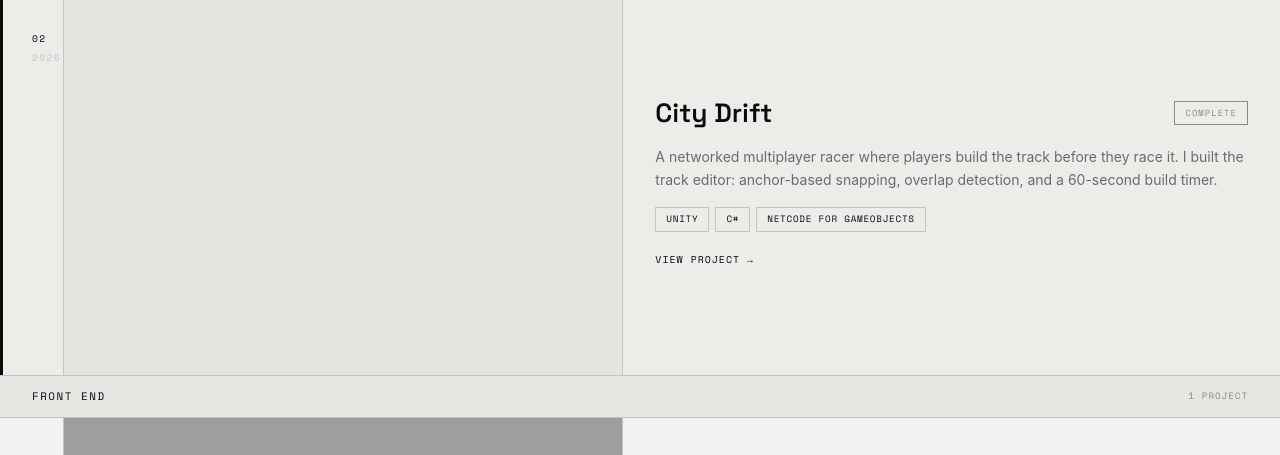
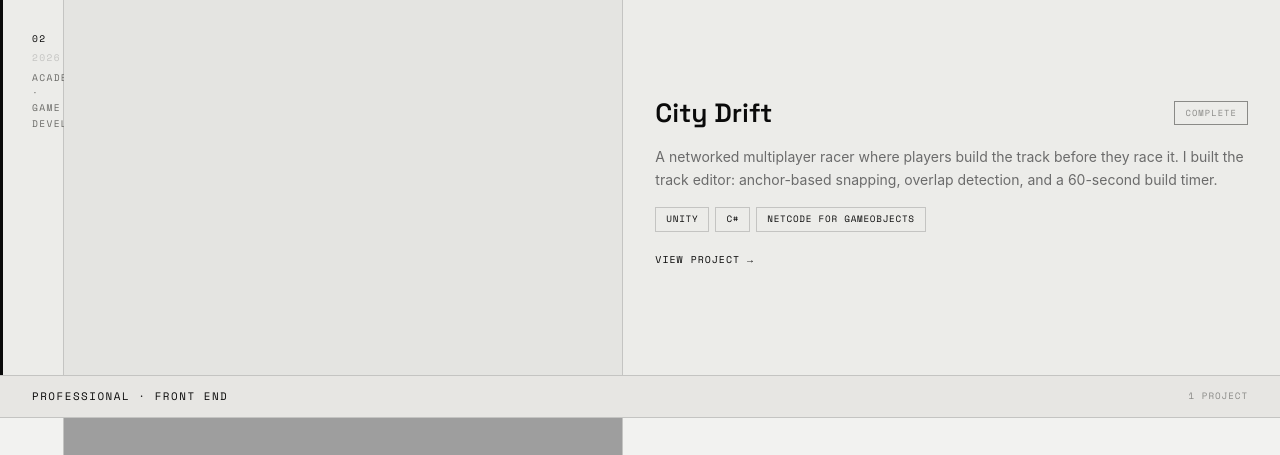
Before and after one commit to schwabjonas/published-PW, an Angular app: page /portfolio in a window 1280 px wide. Shown: the part 935-1390 px from the top of the page. Built offline with nearby package versions, Linux system fonts and the light colour scheme; grey boxes are pictures that could not be loaded.

Commit message:
Show section and category on highlighted rows and All-tab group headers

```diff
--- a/src/app/portfolio.html
+++ b/src/app/portfolio.html
@@ -58,6 +58,7 @@
         <div class="project-meta">
           <span class="project-number">{{ number(i) }}</span>
           <span class="project-year">{{ year(project) }}</span>
+          <span class="project-taxonomy">{{ taxonomy(project) }}</span>
         </div>
 
         @if (project.image_url) {
@@ -85,9 +86,9 @@
     }
   }
 
-  @for (group of groups(); track group.category) {
+  @for (group of groups(); track group.key) {
     <div class="projects-category-bar">
-      <span class="projects-category-label">{{ group.category }}</span>
+      <span class="projects-category-label">{{ groupLabel(group) }}</span>
       <span class="projects-category-count">{{ group.projects.length }} {{ group.projects.length === 1 ? 'project' : 'projects' }}</span>
     </div>
 
--- a/src/app/portfolio.ts
+++ b/src/app/portfolio.ts
@@ -4,6 +4,9 @@ import { RouterLink } from '@angular/router';
 import { Project, ProjectService } from './project.service';
 
 interface CategoryGroup {
+  /** Composite key, so two sections can both have a "Front End" group. */
+  key: string;
+  section: string;
   category: string;
   projects: Project[];
 }
@@ -85,10 +88,13 @@ export class Portfolio {
     const byName = new Map<string, CategoryGroup>();
     for (const project of this.visible()) {
       if (project.featured) continue; // shown in the highlight block instead
-      let group = byName.get(project.category);
+      // Keyed by section *and* category: on the All tab an Academia "Front End"
+      // project must not fall into the Professional "Front End" group.
+      const key = `${project.section}|${project.category}`;
+      let group = byName.get(key);
       if (!group) {
-        group = { category: project.category, projects: [] };
-        byName.set(project.category, group);
+        group = { key, section: project.section, category: project.category, projects: [] };
+        byName.set(key, group);
         groups.push(group);
       }
       group.projects.push(project);
@@ -123,6 +129,26 @@ export class Portfolio {
     return section === null ? null : (this.sectionDescriptions[section] ?? null);
   }
 
+  /**
+   * Group header text. On a section tab the section is already established by
+   * the tab, so only the category is shown; on "All" it is prefixed so a group
+   * reads as "Professional · Front End" rather than a bare "Front End".
+   */
+  protected groupLabel(group: CategoryGroup): string {
+    return this.activeSection() === null
+      ? `${group.section} · ${group.category}`
+      : group.category;
+  }
+
+  /**
+   * Section and category for a single row. Highlighted projects are lifted out
+   * of their category group, so without this they'd be the only rows on the
+   * page carrying no taxonomy at all.
+   */
+  protected taxonomy(project: Project): string {
+    return `${project.section} · ${project.category}`;
+  }
+
   /** Zero-padded position, e.g. "01". */
   protected number(index: number): string {
     return (index + 1).toString().padStart(2, '0');
--- a/src/styles.css
+++ b/src/styles.css
@@ -1199,6 +1199,14 @@ a.portfolio-section-label:hover {
   color: #C4C4C2;
 }
 
+/* Section and category on a highlighted row. The highlight block replaces the
+   category header those projects would otherwise sit under, so the taxonomy
+   moves onto the row itself. */
+.project-taxonomy {
+  color: #6B6B68;
+  text-transform: uppercase;
+}
+
 .project-image {
   min-height: 18rem;
   background-size: cover;
```
